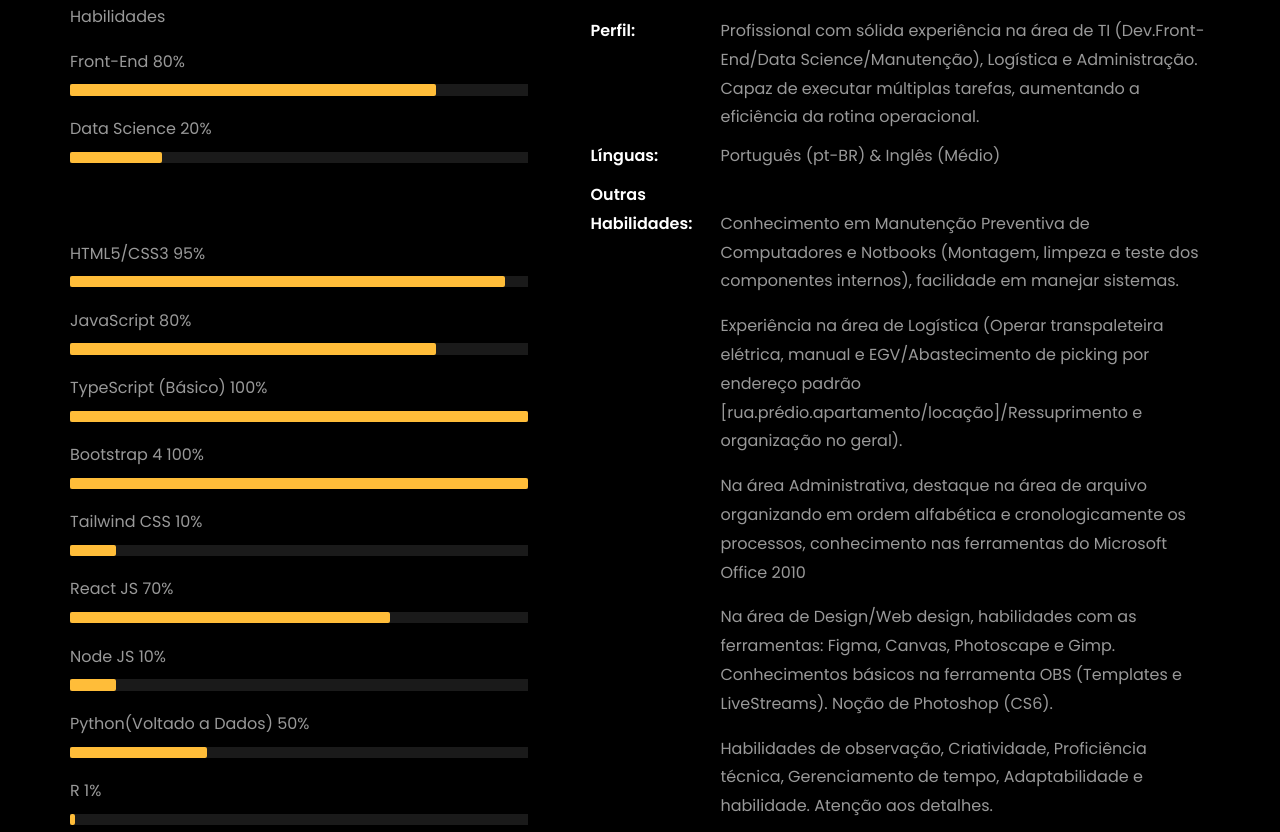
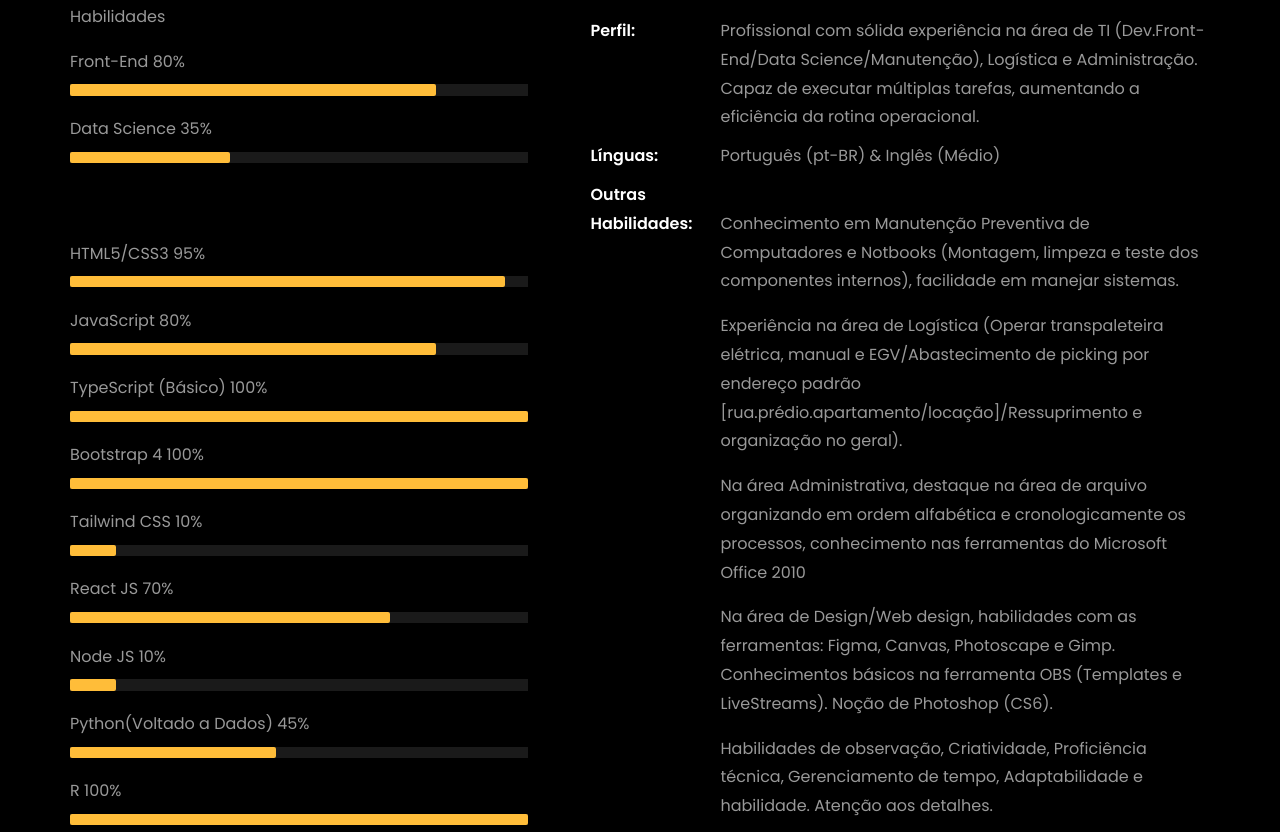
Before and after one commit to robertdouglasaimon/portfolio-r.douglas, a plain HTML site: page index.html in a window 1280 px wide. Shown: the part 1288-2120 px from the top of the page. Drawn offline with Linux system fonts and the light colour scheme; animation ran at ten frames a second; files whose address does not match are found by name.

Commit message:
Update index.html

```diff
--- a/index.html
+++ b/index.html
@@ -278,9 +278,9 @@
                     </div>
 
                     <span>Data Science</span>
-                    <span class="pull-right">20%</span>
+                    <span class="pull-right">35%</span>
                     <div class="progress">
-                      <div class="progress-bar progress-bar-loading" role="progressbar" style="--progress-width: 20%; width: 20%" aria-valuenow="85" aria-valuemin="0" aria-valuemax="100"></div>
+                      <div class="progress-bar progress-bar-loading" role="progressbar" style="--progress-width: 35%; width: 35%" aria-valuenow="85" aria-valuemin="0" aria-valuemax="100"></div>
                     </div>
 
                     <br>
@@ -329,15 +329,15 @@
                     </div>
 
                     <span>Python(Voltado a Dados)</span>
-                    <span class="pull-right">50%</span>
+                    <span class="pull-right">45%</span>
                     <div class="progress">
-                      <div class="progress-bar progress-bar-loading" role="progressbar" style="--progress-width: 30%; width: 30%" aria-valuenow="80" aria-valuemin="0" aria-valuemax="100"></div>
+                      <div class="progress-bar progress-bar-loading" role="progressbar" style="--progress-width: 45%; width: 45%" aria-valuenow="80" aria-valuemin="0" aria-valuemax="100"></div>
                     </div>
 
                     <span>R</span>
-                    <span class="pull-right">1%</span>
+                    <span class="pull-right">100%</span>
                     <div class="progress">
-                      <div class="progress-bar progress-bar-loading" role="progressbar" style="--progress-width: 1%; width: 1%" aria-valuenow="80" aria-valuemin="0" aria-valuemax="100"></div>
+                      <div class="progress-bar progress-bar-loading" role="progressbar" style="--progress-width: 100%; width: 100%" aria-valuenow="80" aria-valuemin="0" aria-valuemax="100"></div>
                     </div>
 
                     <span>Power Bi</span>
```
